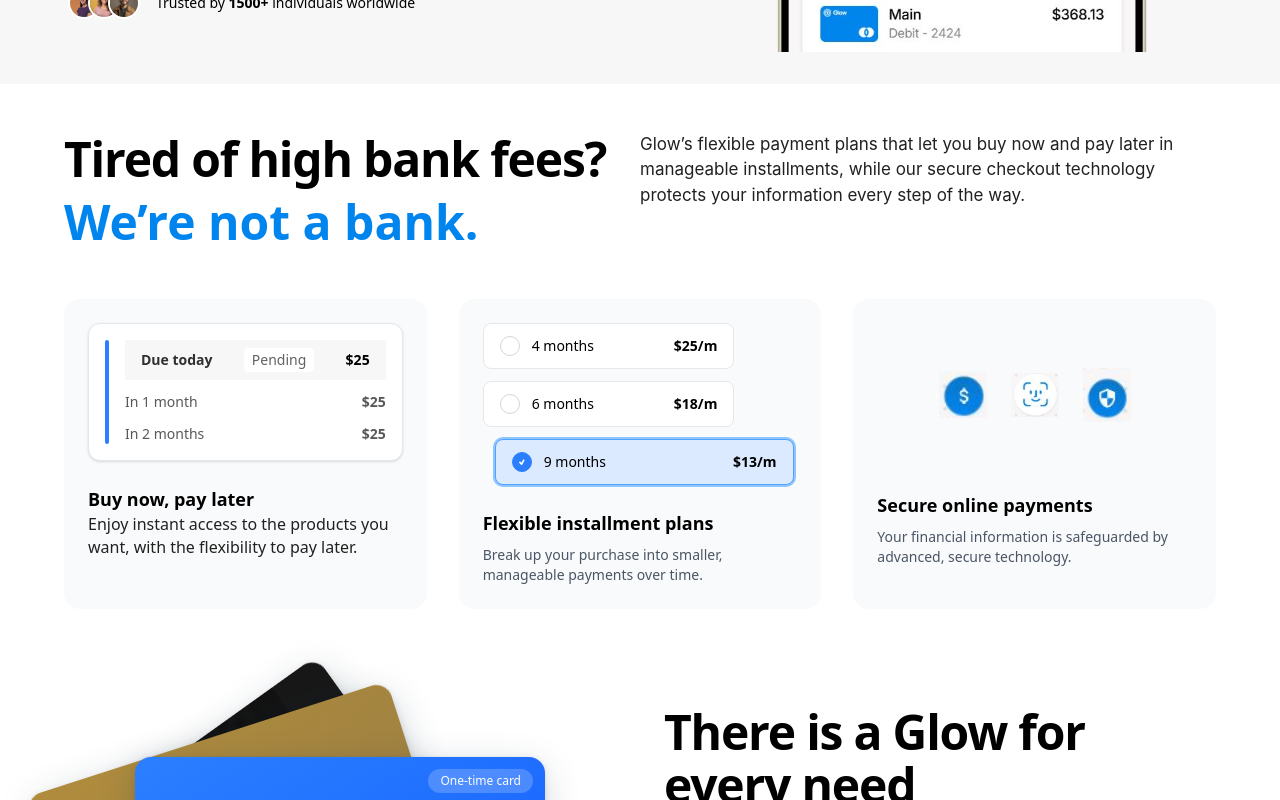
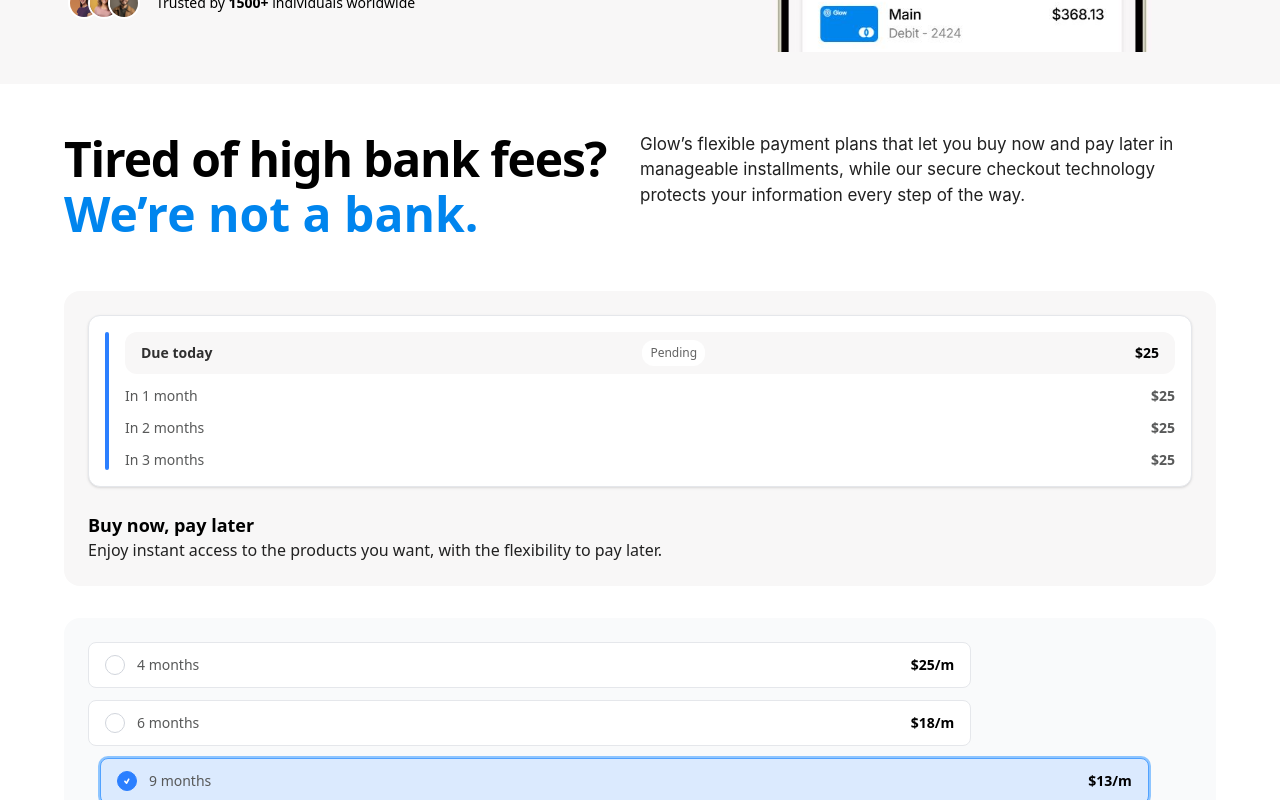
Before and after one commit to AdarshYadav-dev/XenoticsWb, a Next.js app: page / in a window 1280 px wide. Shown: the part 580-1380 px from the top of the page. Built offline with nearby package versions, Linux system fonts and the light colour scheme.

Commit message:
Refactor GlowPlansSection layout and styles

```diff
--- a/app/components/FeaturesSection.tsx
+++ b/app/components/FeaturesSection.tsx
@@ -1,5 +1,3 @@
-
-
 "use client";
 
 import { useState } from "react";
@@ -19,21 +17,37 @@
       <div className="max-w-6xl mx-auto">
 
 
-        <div className="flex justify-between items-start mb-12">
+        {/* <div className="flex  lg:flex-col lg:justify-start lg:items-start lg:mb-12 lg:gap-6 2xl:justify-between 2xl:items-start 2xl:mb-12"> */}
+        <div className="
+            flex flex-col
+               md:flex-col
+
+                 lg :flex-col-2
+            justify-start items-start gap-6 mb-12
+
+            xl:flex-row
+              xl:justify-between
+               xl:items-start
+              xl:gap-6
+           2xl:justify-between
+            2xl:items-start
+           2xl:mb-12
+        ">
+
           {/* LEFT SIDE TEXT */}
           <div className="text-left">
-            <h2 className="text-3xl md:text-4xl  xl:text-[48px] font-bold font-[Geist,'Geist Placeholder',sans-serif] tracking-tight">
+            <h2 className="text-[28px] md:text-4xl  xl:text-[48px] font-bold font-[Geist,'Geist Placeholder',sans-serif] tracking-tight">
               Tired of high bank fees?
             </h2>
 
-            <p className="text-2xl md:text-3xl xl:text-[48px] font-bold font-[Geist,'Geist Placeholder',sans-serif] mt-2">
+            <p className="text-[28px] md:text-3xl xl:text-[48px] font-bold font-[Geist,'Geist Placeholder',sans-serif] ">
               <span className="text-[#0085EE]">We’re not a bank.</span>
             </p>
           </div>
 
           {/* RIGHT SIDE PARAGRAPH */}
           <div className="max-w-xl text-left md:text-left">
-            <p className="text-[#212121]  font-[Inter,sans-serif] xl:text-[17px] mt-4 md:mt-0">
+            <p className="text-[#212121] text-[17px] font-[Inter,sans-serif] xl:text-[17px] md:mt-0">
               Glow’s flexible payment plans that let you buy now and pay later in
               manageable installments, while our secure checkout technology protects
               your information every step of the way.
@@ -42,16 +56,16 @@
         </div>
 
 
-        <div className="grid grid-cols-1 md:grid-cols-3 gap-8">
-          <div className="rounded-2xl bg-gray-50 p-6">
+        <div className="grid grid-cols-1  md:grid-cols-1 gap-8">
+          <div className="rounded-2xl bg-[#F8F7F7] p-6">
             <div className="bg-white border border-gray-200 rounded-xl p-4 shadow-sm">
               <div className="flex gap-4">
                 <div className="w-1 rounded-full bg-blue-500" />
                 <div className="flex-1 space-y-3">
-                  <div className="flex items-center justify-between border-gray-300 px-4 py-2 border-dotted bg-[#F8F7F7] pt">
-                    <div className="text-sm font-bold text-[#303030]">Due today</div>
-                    <div className="text-sm px-2 py-0.5 rounded bg-[#ffffff] text-[#636363]">Pending</div>
-                    <div className="text-sm font-bold text-[#1AOE12]">$25</div>
+                  <div className="flex items-center justify-between border-gray-300 rounded-xl px-4 py-2 border-dotted bg-[#F8F7F7] pt">
+                    <div className="text-[14px] font-semibold text-[#303030]">Due today</div>
+                    <div className="text-[12px] px-2 py-1 rounded-xl bg-[#ffffff] text-[#636363]">Pending</div>
+                    <div className="text-sm font-semibold text-[#1AOE12]">$25</div>
                   </div>
 
                   <div className="flex items-center justify-between">
@@ -60,6 +74,10 @@
                   </div>
                   <div className="flex items-center justify-between">
                     <div className="text-sm text-[#585959]">In 2 months</div>
+                    <div className="text-sm font-semibold text-[#585959]">$25</div>
+                  </div>
+                  <div className="flex items-center justify-between">
+                    <div className="text-sm text-[#585959]">In 3 months</div>
                     <div className="text-sm font-semibold text-[#585959]">$25</div>
                   </div>
                 </div>
@@ -108,10 +126,10 @@
                       <TiTick />
                     </span>
 
-                    <span className="text-sm">{p.label}</span>
+                    <span className="text-sm text-[#585959]">{p.label}</span>
                   </div>
 
-                  <span className="text-sm font-semibold pr-4">{p.price}</span>
+                  <span className="text-sm font-semibold pr-4 ">{p.price}</span>
                 </div>
               ))}
             </div>
@@ -120,51 +138,51 @@
 
             <div className="mt-6">
               <h3 className="text-lg font-semibold">Flexible installment plans</h3>
-              <p className="text-sm text-gray-600 mt-2">
+              <p className="text-sm  text-[#212121] mt-2">
                 Break up your purchase into smaller, manageable payments over time.
               </p>
             </div>
           </button>
 
-          <div className="rounded-2xl bg-gray-50 p-6">
+          <div className="rounded-2xl bg-[#F8F7F7] p-6">
 
 
 
-            <div className="rounded-2xl bg-gray-50 p-6">
-              <div className="relative rounded-xl bg-gray-50 p-6 ">
+            <div className="rounded-2xl bg-[#F8F7F7] p-6">
+              <div className="relative rounded-xl bg-[#F8F7F7] p-6 ">
                 <div className="absolute inset-0 rounded-xl pointer-events-none [background:radial-gradient(circle,rgba(16,24,40,.08)_1px,transparent_1px)] [background-size:16px_16px] [background-position:center]" />
 
                 <div className="relative flex items-center justify-center gap-6">
 
                   {/* ICON 1 IMAGE */}
-                  <div className="h-12 w-12 rounded-full bg-gray-50 flex items-center justify-center">
+                  <div className="h-12 w-400 rounded-full bg-[#F8F7F7] flex items-center justify-center">
                     <Image
                       src="/dollar.JPG"   // ← your first image
                       alt="icon1"
-                      width={49}
-                      height={49}
+                      width={100}
+                      height={100}
                       className="object-contain"
                     />
                   </div>
 
                   {/* ICON 2 IMAGE */}
-                  <div className="h-12 w-12 rounded-full bg-gray-50 flex items-center justify-center">
+                  <div className="h-12 w-600 rounded-full bg-[#F8F7F7] flex items-center justify-center">
                     <Image
                       src="/smile.JPG"   // ← your second image
                       alt="icon2"
-                      width={89}
-                      height={89}
+                      width={80}
+                      height={80}
                       className="object-contain"
                     />
                   </div>
 
                   {/* ICON 3 IMAGE */}
-                  <div className="h-12 w-12 rounded-full bg-gray-50 flex items-center justify-center">
+                  <div className="h-12 w-400 rounded-full bg-[#F8F7F7] flex items-center justify-center">
                     <Image
                       src="/bmg.JPG"   // ← your third image
                       alt="icon3"
-                      width={49}
-                      height={49}
+                      width={80}
+                      height={80}
                       className="object-contain"
                     />
                   </div>
@@ -176,7 +194,7 @@
 
             <div className="mt-6">
               <h3 className="text-lg font-semibold">Secure online payments</h3>
-              <p className="text-sm text-gray-600 mt-2">
+              <p className="text-sm  text-[#212121] mt-2">
                 Your financial information is safeguarded by advanced, secure technology.
               </p>
             </div>
```
